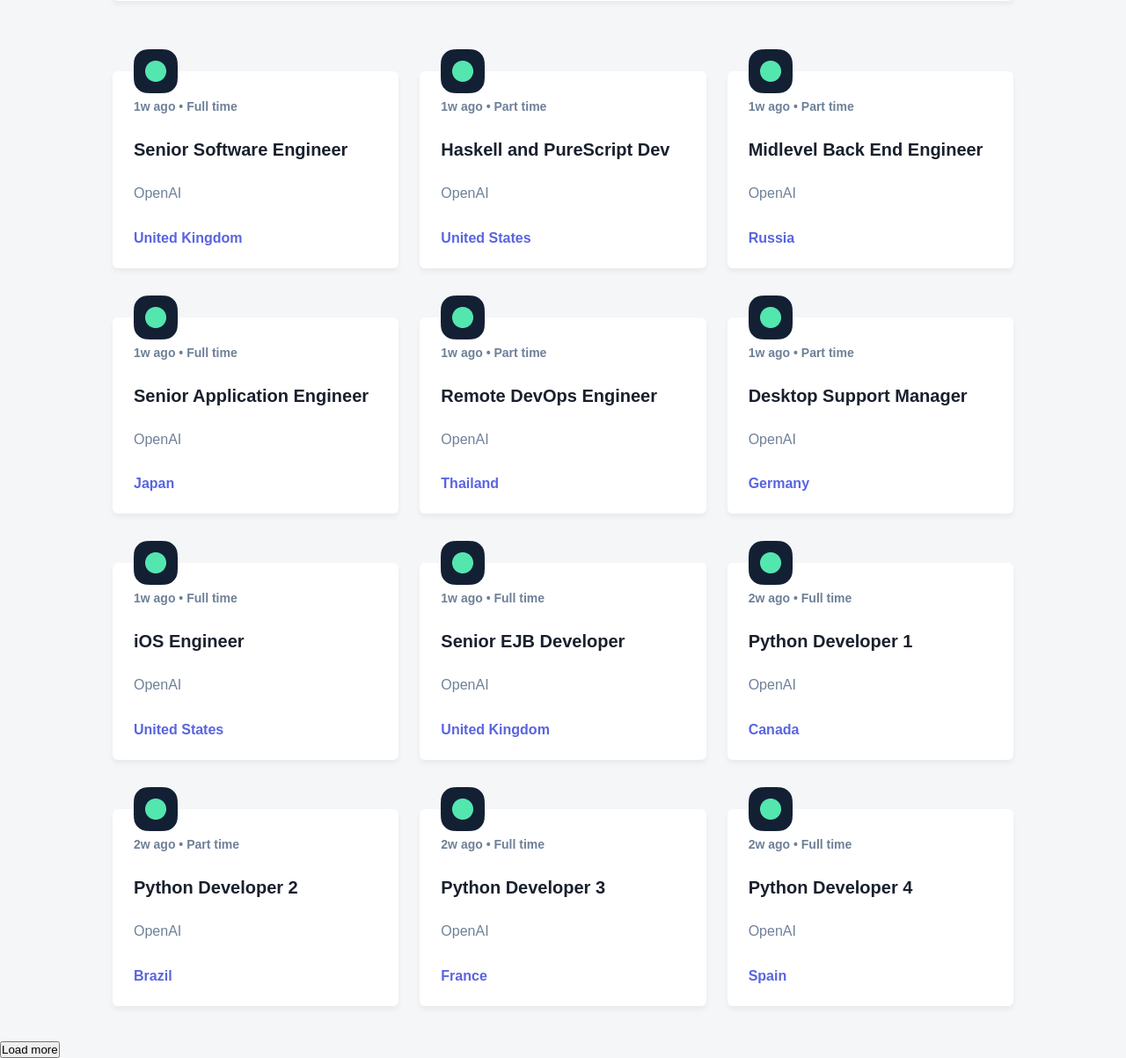
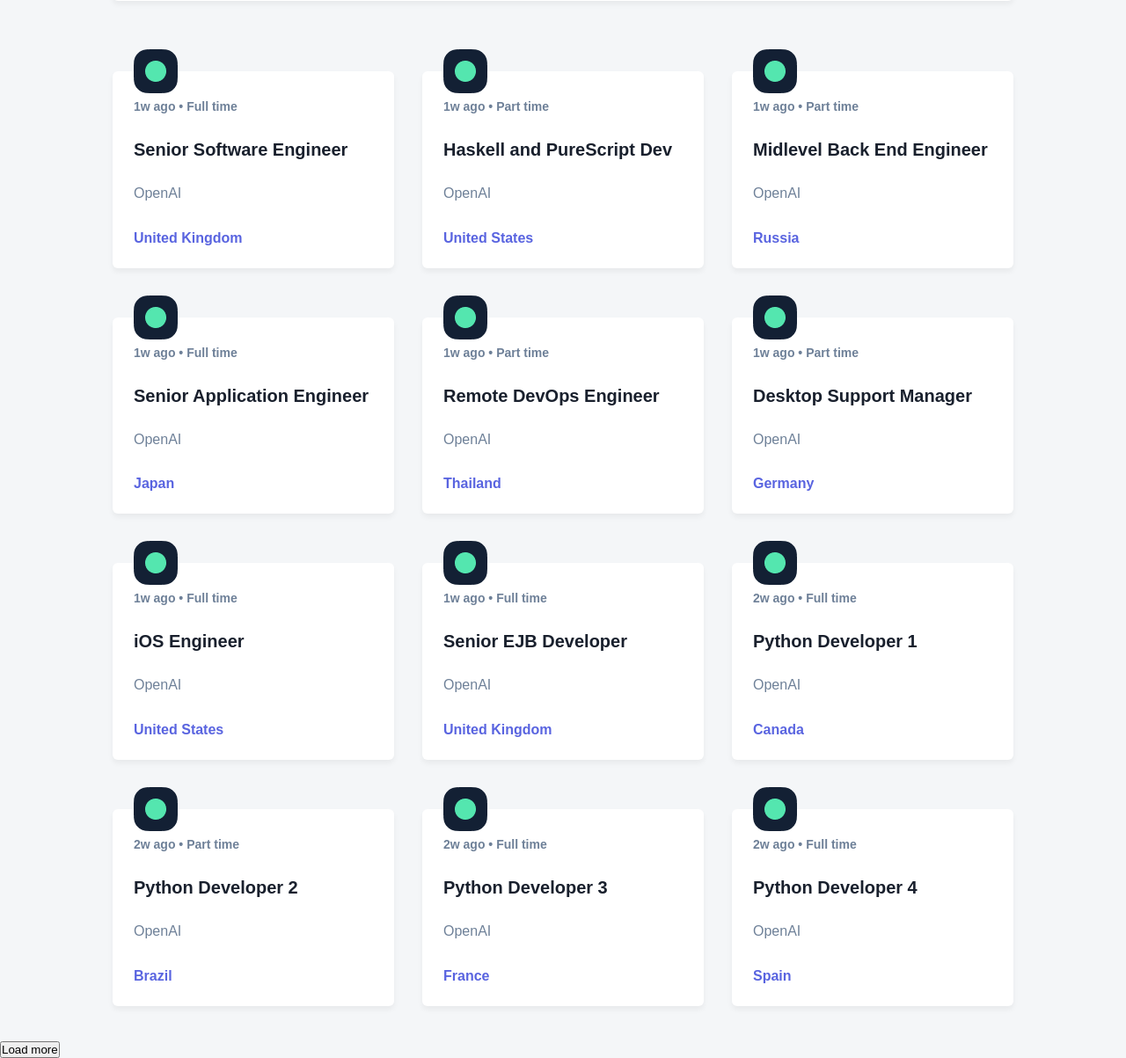
Before and after one commit to xDve22/ProyectosWeb_ND, a Django app: page / in a window 1280 px wide. Shown: the part 131-1334 px from the top of the page at 88% size. Run offline with Django 5.2, Linux system fonts and the light colour scheme; data comes from the database, SQL or seed files in the repository.

Commit message:
Feat: Responsive tablet view

```diff
--- a/core/static/core/styles.css
+++ b/core/static/core/styles.css
@@ -242,8 +242,8 @@ input[type="checkbox"]:checked::after {
 /* Grid*/
 .job-list {
   display: grid;
-  grid-template-columns: repeat(auto-fill, minmax(300px, 1fr));
-  column-gap: var(--spacing-300);
+  grid-template-columns: repeat(auto-fill, minmax(280px, 1fr));
+  column-gap: var(--spacing-400);
   row-gap: var(--spacing-700);
   list-style: none;
   padding: 0;
```
